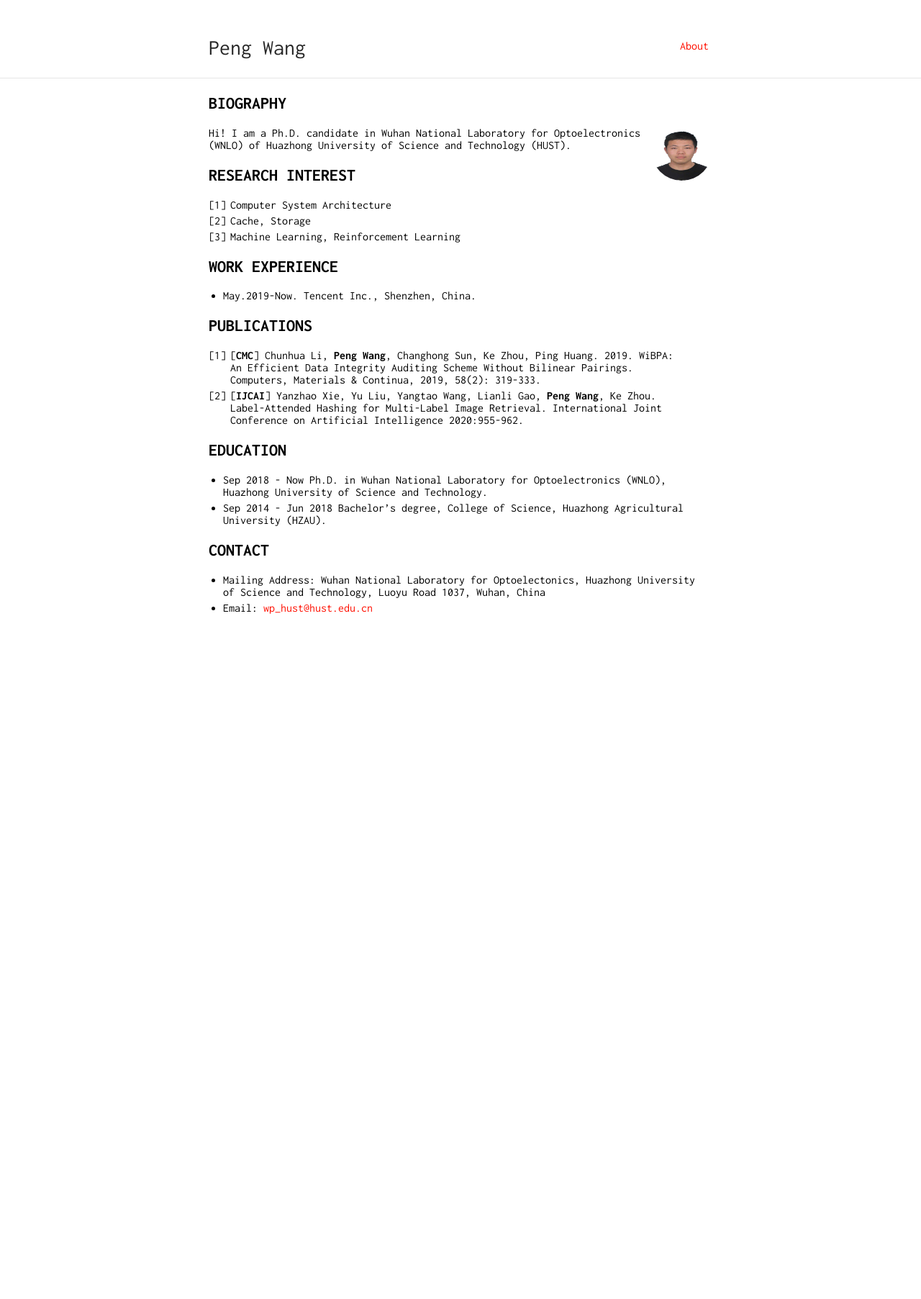
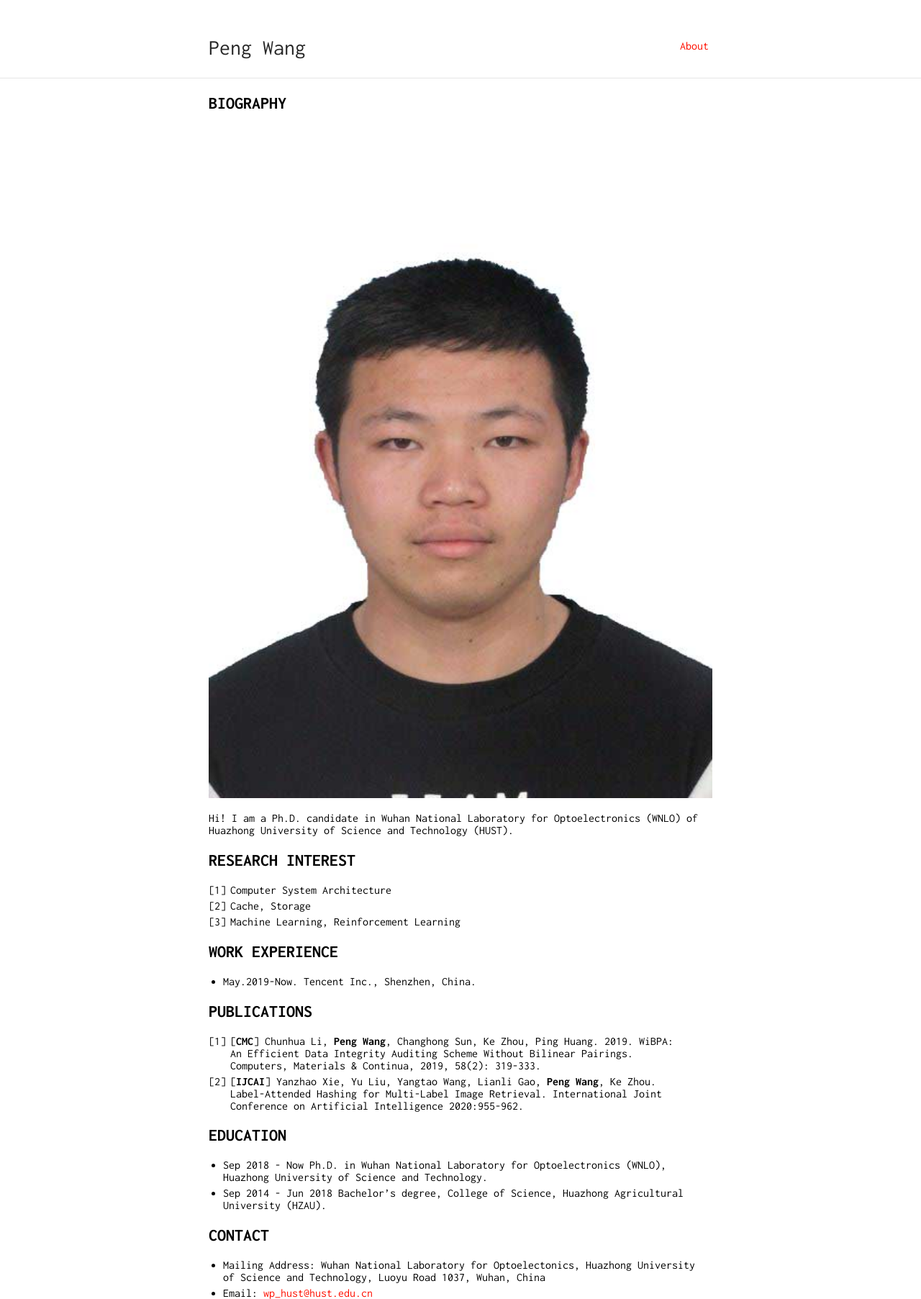
Before and after one commit to oswald-hust/oswald-hust.github.io, a Jekyll site: the page built from index.md, in a window 1280 px wide. Shown: the whole page at 72% size. Built offline with Jekyll 4.4.1, drawn with Linux system fonts in a browser that asks for light colours; our own code applies the rules of GitHub Pages for plain Markdown files; before the commit the page ends 900 px from its top, so only the background shows below that.

Commit message:
Update index.md

```diff
--- a/index.md
+++ b/index.md
@@ -4,7 +4,7 @@ layout: default
 
 ## BIOGRAPHY
 
-<img class="profile-picture" src="sherlock.jpg">
+<img class="fit-picture" src="sherlock.jpg">
 
 Hi! I am a Ph.D. candidate in Wuhan National Laboratory for Optoelectronics (WNLO) of Huazhong University of Science and Technology (HUST).
 
```
